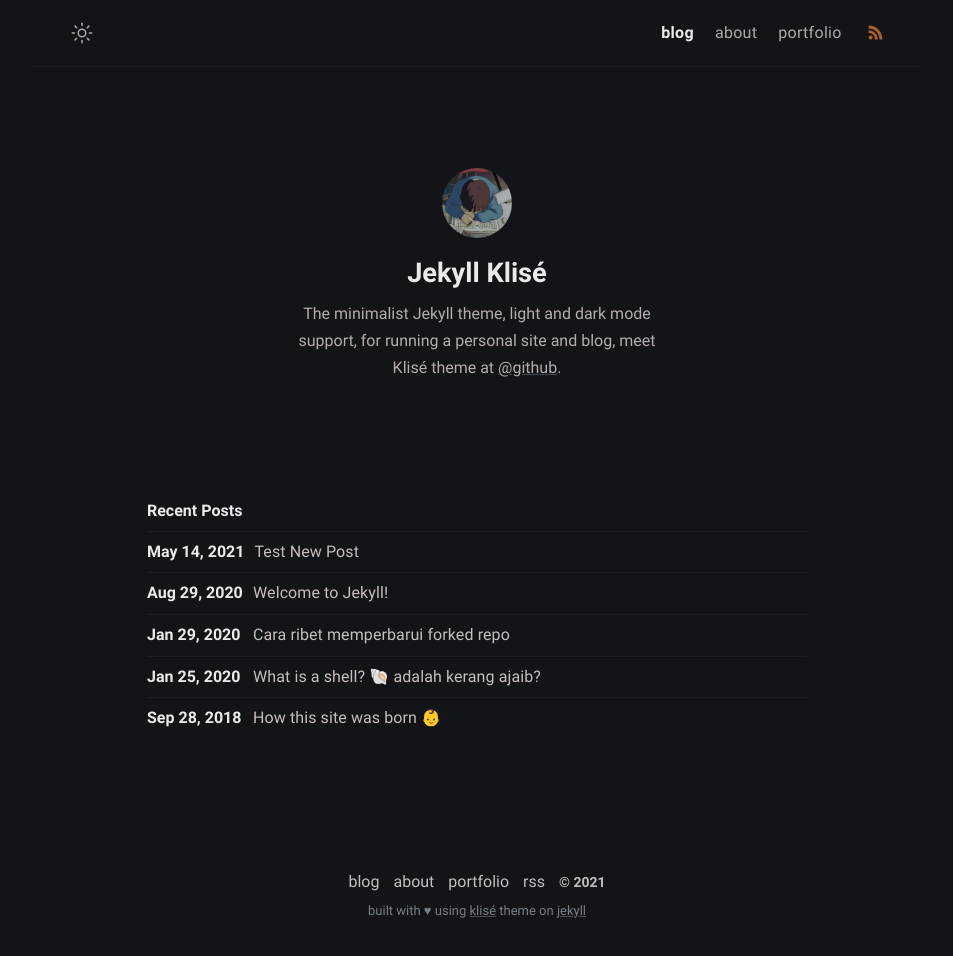
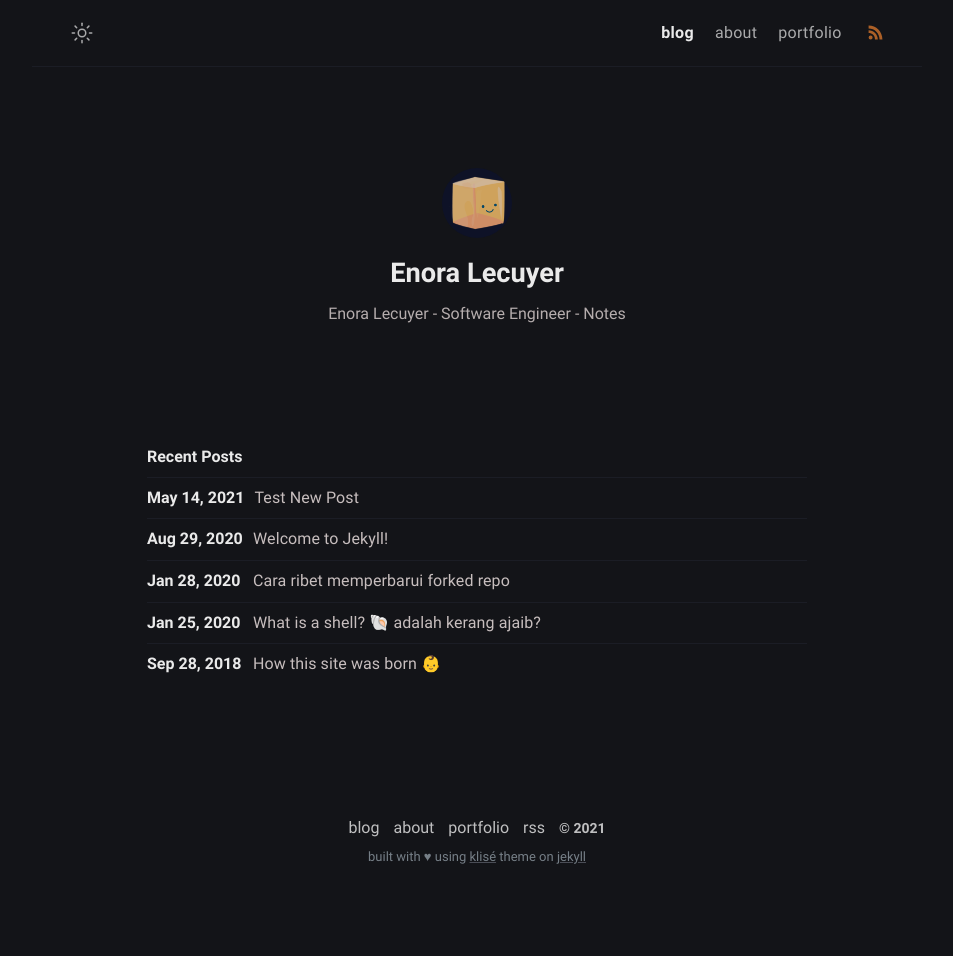
Before and after one commit to enoralecuyer/jellynotes, a Jekyll site: the page built from index.md, in a window 1280 px wide. Shown: the whole page, without its empty margins (163-1116 px from the left). Built offline with Jekyll 4.4.1, drawn with Linux system fonts in a browser that asks for light colours; after the commit the page ends 902 px from its top, so only the background shows below that.

Commit message:
changed avatar and metadata

```diff
--- a/_config.yml
+++ b/_config.yml
@@ -1,29 +1,25 @@
 # Site settings
-title: Klise Theme # site title
+title: Enora Notes # site title
 description: >- # site description
-  He's writing in Bahasa about web technology and experience as a journal
-  for documentation things that he learned, meet him <a href="https://github.com/piharpi" target="_blank" rel="noopener">@github</a>.
+  Enora Lecuyer - Software Engineer - Notes
 lang: en-US # default lang
-timezone: Asia/Jakarta # set your timezone
+timezone: US/Pacific # set your timezone
 image: assets/img/ogp.png # This image used for Open Graph more info https://ogp.me/
-repo: https://github.com/piharpi/jekyll-klise # site repo [optional]
+repo: https://github.com/enoralecuyer/jellynotes # site repo [optional]
 mode: dark # default theme "dark" | "light"
 
 # Profile settings
 author:
-  name: Jekyll Klisé # author name
+  name: Enora Lecuyer # author name
   bio: >- # tell to the world
-    The minimalist Jekyll theme, light and dark mode support, for running a personal site and blog,
-    meet Klisé theme at <a href="https://github.com/piharpi/jekyll-klise" target="_blank" rel="noopener">@github</a>.
-  username: username # general username
-  github: github_username # github username
-  twitter: twitter_username # twitter username
-  facebook: facebook_username # facebook username
-  email: your-email@email.com # email adress
-  avatar: /assets/img/avatar.jpg # change with your own avatar
+    Enora Lecuyer - Software Engineer - Notes
+  username: enoralecuyer # general username
+  github: enoralecuyer # github username
+  email: enora.lecuyer1@gmail.com # email adress
+  avatar: /assets/img/avatar.png # change with your own avatar
 
 # URL settings
-url: "https://klise.now.sh" #
+url: "https://jellynotes.netlify.app/" #
 baseurl:
 permalink: /:title/
 google_analytics: # leave it blank if not wish
```
Also changed, not shown: assets/img/avatar.jpg (deleted), assets/img/avatar.png (added), assets/img/ogp.png (deleted), assets/img/saweria-button.png (deleted).
